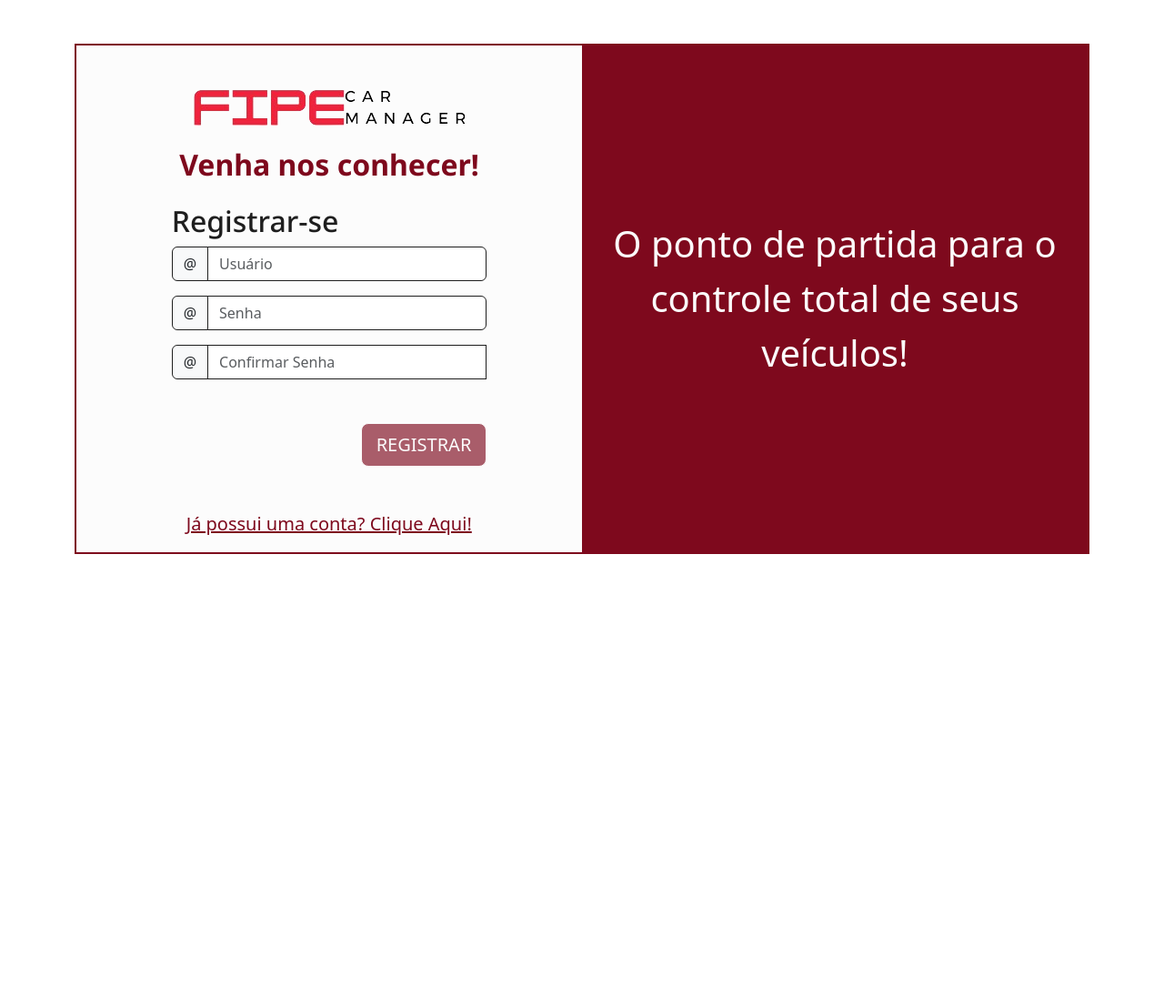
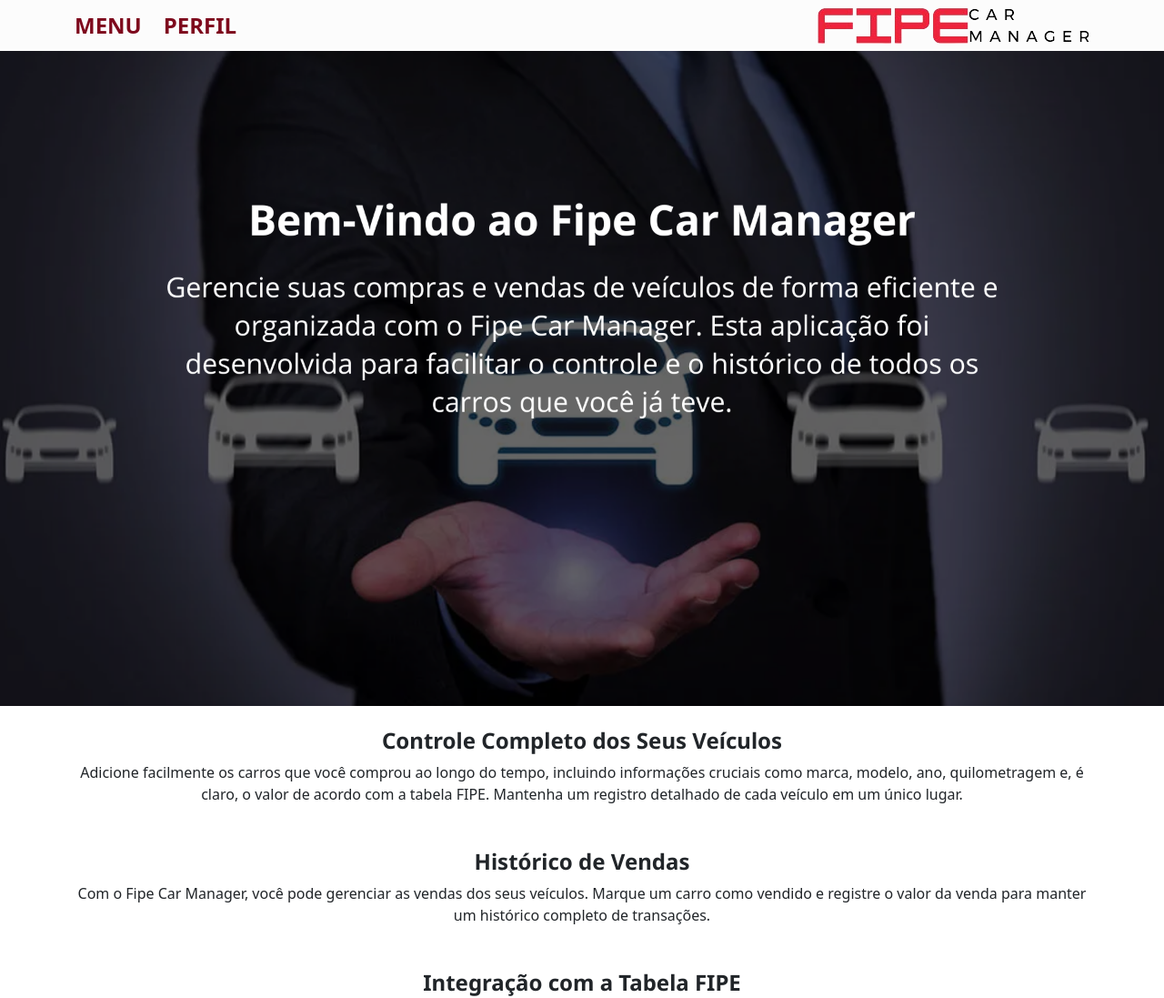
Before and after one commit to PHChemin/fipe-car-manager, an Angular app: page / in a window 1280 px wide. Shown: the top 1097 px of the page at 91% size. Before the commit the page ends 800 px from the top, so only its background shows below. Built offline with nearby package versions, Linux system fonts and the light colour scheme.

Commit message:
Design da Land-Page
Feito o design, agora faltando as rotas

```diff
--- a/src/app/app.component.html
+++ b/src/app/app.component.html
@@ -1,4 +1,3 @@
 <main>
-  <router-outlet></router-outlet>
-  <app-register></app-register>
+  <app-land-page></app-land-page>
 </main>
--- a/src/app/app.component.ts
+++ b/src/app/app.component.ts
@@ -3,6 +3,7 @@
 import { MenuComponent } from './menu/menu.component';
 import { FooterComponent } from './footer/footer.component';
 import { RegisterComponent } from './register/register.component';
+import { LandPageComponent } from './land-page/land-page.component';
 
 @Component({
   selector: 'app-root',
@@ -11,7 +12,8 @@
     RouterOutlet,
     MenuComponent,
     FooterComponent,
-    RegisterComponent
+    RegisterComponent,
+    LandPageComponent
   ],
   templateUrl: './app.component.html',
   styleUrl: './app.component.css'
--- a/src/app/footer/footer.component.html
+++ b/src/app/footer/footer.component.html
@@ -1,5 +1,5 @@
 <!-- Rodapé -->
-<footer class="container-fluid text-light bg-primary fixed-bottom">
+<footer class="container-fluid text-light bg-primary">
     <div class="row pt-3">
       <section class="col">
         <h5 class="text-light">Informações do Criador</h5>
--- /dev/null
+++ b/src/app/land-page/land-page.component.html
@@ -0,0 +1,30 @@
+<header>
+    <app-menu></app-menu>
+</header>
+<main>
+    <img src="../../assets/resources/images/land-page-img.png" class="img-fluid" alt="Bem-Vindo">
+    <div class="container text-center mt-4">
+        <h2 class="fw-bold">Controle Completo dos Seus Veículos</h2>
+        <p>Adicione facilmente os carros que você comprou ao longo do tempo, incluindo informações cruciais como marca, modelo, ano, quilometragem e, é claro, o valor de acordo com a tabela FIPE. Mantenha um registro detalhado de cada veículo em um único lugar.</p>
+
+        <h2 class="fw-bold mt-5">Histórico de Vendas</h2>
+        <p>Com o Fipe Car Manager, você pode gerenciar as vendas dos seus veículos. Marque um carro como vendido e registre o valor da venda para manter um histórico completo de transações.</p>
+
+        <h2 class="fw-bold mt-5">Integração com a Tabela FIPE</h2>
+        <p>Nossa aplicação se integra perfeitamente com uma API de Tabela FIPE, permitindo que você tenha acesso instantâneo aos valores atualizados dos veículos. Nunca foi tão fácil obter informações precisas sobre os preços de mercado.</p>
+
+        <h2 class="fw-bold mt-5">Simples e Intuitivo</h2>
+        <p>Desenvolvemos o Fipe Car Manager com foco na facilidade de uso. Com uma interface simples e intuitiva, você pode gerenciar seus carros sem complicações, onde quer que esteja.</p>
+
+        <h2 class="fw-bold mt-5">Comece Agora Mesmo</h2>
+        <p>Não perca mais tempo com planilhas confusas ou anotações perdidas. Comece a usar o Fipe Car Manager hoje mesmo e tenha controle total sobre seus veículos.</p>
+
+        <div class="d-flex text-primary justify-content-center fw-bolder fs-4 mt-5 mb-5">
+            <i class="bi bi-arrow-right"></i>
+            <a href="" class="text-primary text-decoration-none">Registre-se agora e comece a gerenciar seus carros de forma eficiente!</a>
+            <i class="bi bi-arrow-left"></i>
+        </div>
+
+    </div>
+</main>
+<app-footer></app-footer>
```
Also changed, not shown: src/app/land-page/land-page.component.ts (added, +17 -0 lines), src/app/land-page/land-page.component.css (added), src/assets/resources/images/land-page-img.png (added), 1 other file (tests, documents, lock files or other folders).
